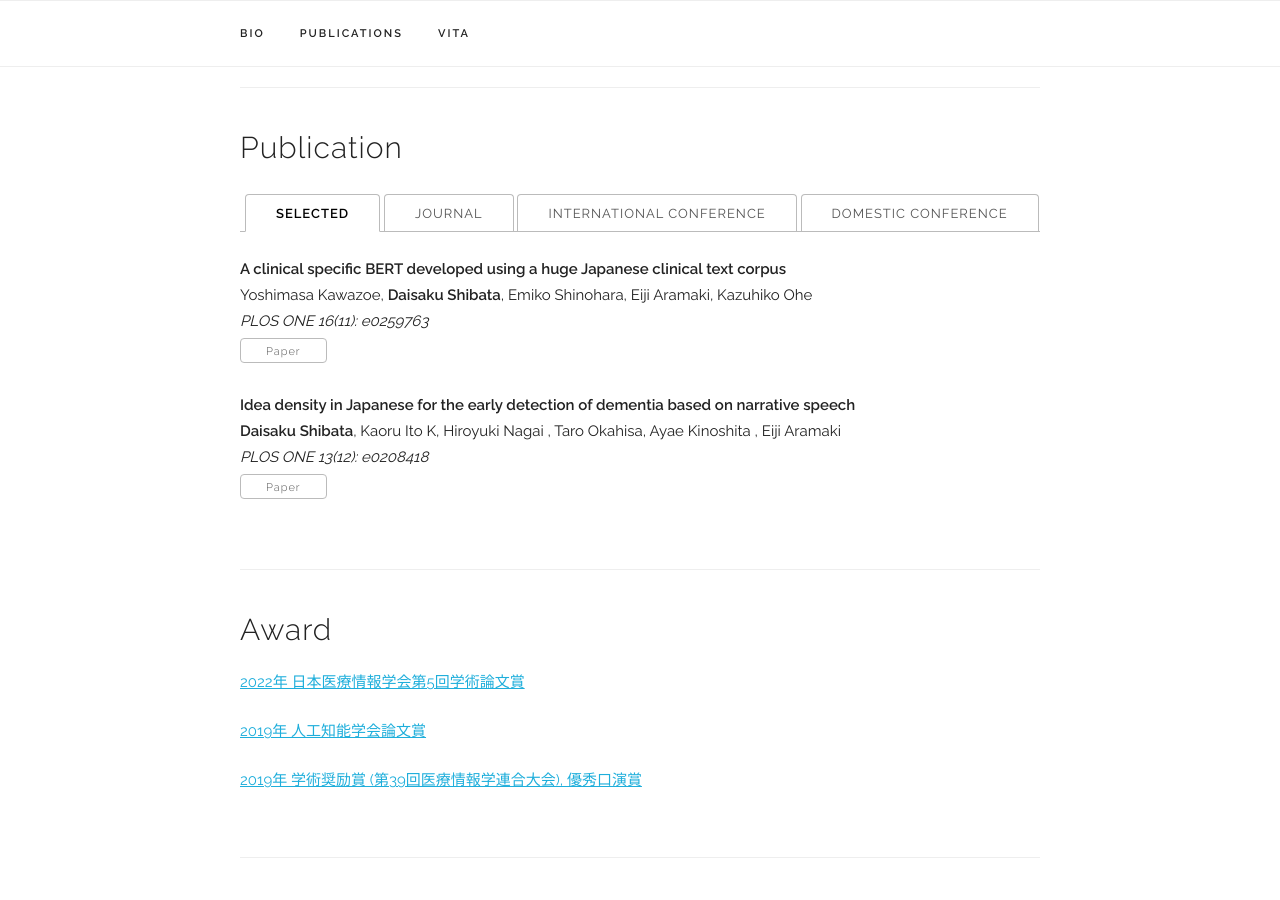
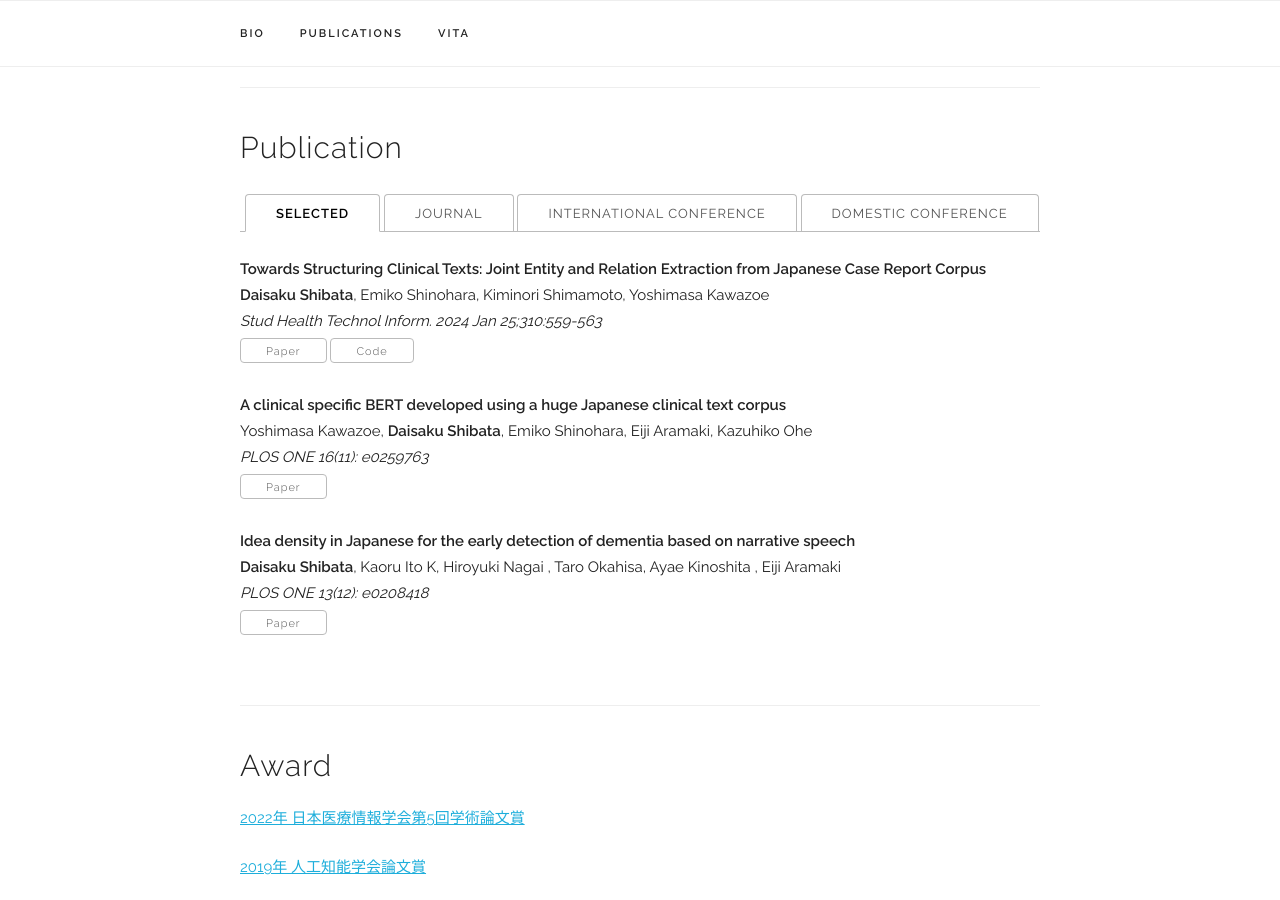
Before and after one commit to daisaku-ss/daisaku-ss.github.io, a Jekyll site: the page built from index.html, in a window 1280 px wide and 900 px high, scrolled down 521 px. Built offline with Jekyll 4.4.1, drawn with Linux system fonts in a browser that asks for light colours; some web fonts are replaced.

Commit message:
Add files via upload

```diff
--- a/_data/publications.yaml
+++ b/_data/publications.yaml
@@ -1,4 +1,12 @@
 papers:
+
+  - title: "Towards Structuring Clinical Texts: Joint Entity and Relation Extraction from Japanese Case Report Corpus"
+    authors: "<b>Daisaku Shibata</b>, Emiko Shinohara, Kiminori Shimamoto, Yoshimasa Kawazoe"
+    venue: "Stud Health Technol Inform. 2024 Jan 25;310:559-563"
+    paper_url: "https://ebooks.iospress.nl/doi/10.3233/SHTI231027"
+    code: "https://github.com/aih-uth/joint-entity-and-relation-extraction-from-Japanese-case-report-corpus"
+    selected: y
+    journal: y
 
   - title: "Influence of Tweets Indicating False Rumors on COVID-19 Vaccination: Case Study"
     authors: "Mai Hirabayashi, <b>Daisaku Shibata</b>, Emiko Shinohara, Yoshimasa Kawazoe"
```
